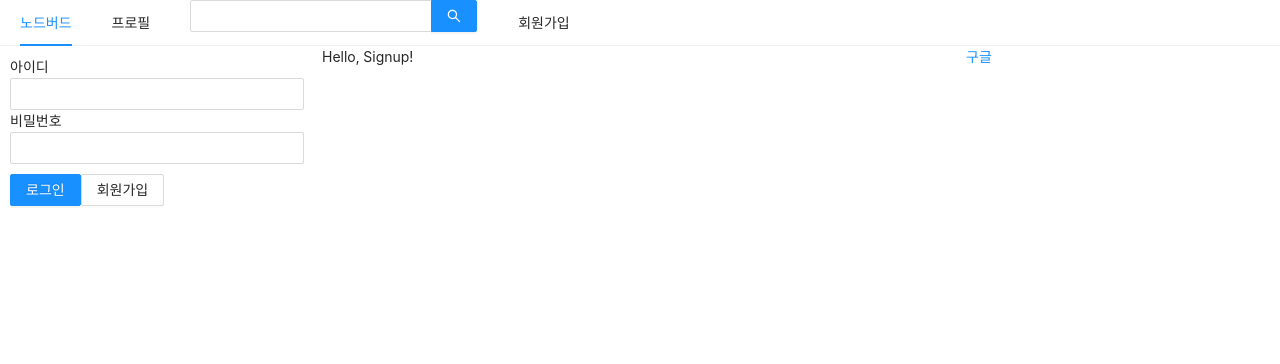
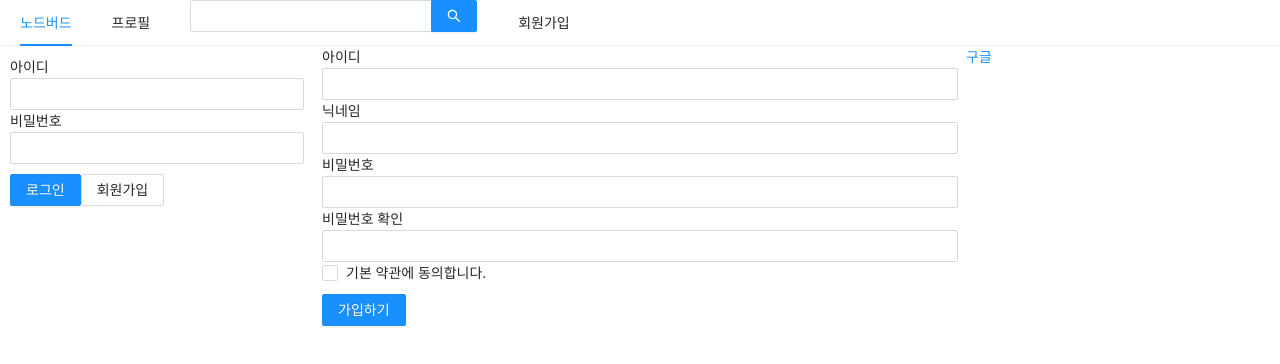
Before and after one commit to ehbong/20201010_react-nodebird, a Next.js app in the folder prepare/front/: page /signup in a window 1280 px wide. Shown: the top 364 px of the page. Built offline with nearby package versions, Linux system fonts and the light colour scheme.

Commit message:
add signup form contents

```diff
--- a/prepare/front/conponents/LoginForm.js
+++ b/prepare/front/conponents/LoginForm.js
@@ -2,6 +2,8 @@
 import { Form, Input, Button } from 'antd';
 import Link from 'next/link';
 import styled from 'styled-components';
+import PropTypes from 'prop-types';
+import useInput from '../hooks/useInput';
 
 const ButtonWrapper = styled.div`
   margin-top: 10px;
@@ -12,16 +14,8 @@
 `;
 
 function LoginForm({ setIsLogin }) {
-  const [id, setId] = useState('');
-  const [password, setPassword] = useState('');
-  //   const [passwordCheck, setPasswordCheck] = useState('');
-
-  const onChangeId = useCallback((e) => {
-    setId(e.target.value);
-  }, []);
-  const onChangePassword = useCallback((e) => {
-    setPassword(e.target.value);
-  }, []);
+  const [id, onChangeId] = useInput('');
+  const [password, onChangePassword] = useInput('');
 
   const onSubmitForm = useCallback((e) => {
     console.log(id, password);
@@ -59,4 +53,8 @@
   );
 }
 
+LoginForm.propTypes = {
+  setIsLogin: PropTypes.func.isRequired,
+};
+
 export default LoginForm;
--- /dev/null
+++ b/prepare/front/hooks/useInput.js
@@ -0,0 +1,10 @@
+import { useState, useCallback } from 'react';
+
+// 커스텀 hook
+export default (initalValue = null) => {
+  const [value, setValue] = useState(initalValue);
+  const handler = useCallback((e) => {
+    setValue(e.target.value);
+  }, []);
+  return [value, handler];
+};
--- a/prepare/front/pages/signup.js
+++ b/prepare/front/pages/signup.js
@@ -1,16 +1,107 @@
-import React from 'react';
+import React, { useCallback, useState } from 'react';
 import AppLayout from '../conponents/AppLayout';
 import Head from 'next/head';
+import { Form, Input, Checkbox, Button } from 'antd';
+import useInput from '../hooks/useInput';
+import styled from 'styled-components';
+import Password from 'antd/lib/input/Password';
+
+const ErrorMessage = styled.div`
+  color: red;
+`;
 
 const Signup = () => {
+  const [id, onChangeId] = useInput('');
+  const [nickname, onChangeNickname] = useInput('');
+  const [password, onChangePassword] = useInput('');
+  const [passwordError, setPasswordError] = useState(false);
+  const [passwordCheck, setPasswordCheck] = useState('');
+  const [term, setTerm] = useState(false);
+  const [termError, setTermError] = useState(false);
+
+  const onChangeTerm = useCallback((e) => {
+    setTerm(e.target.checked);
+    setTermError(false);
+  }, []);
+
+  const onChangePasswordCheck = useCallback(
+    (e) => {
+      setPasswordCheck(e.target.value);
+      setPasswordError(e.target.value !== password);
+    },
+    [password],
+  );
+
+  const onsubmit = useCallback(
+    (e) => {
+      if (password !== passwordCheck) return setPasswordError(true);
+      if (!term) return setTermError(true);
+      console.log(id, nickname, password);
+    },
+    [password, passwordCheck, passwordError, term],
+  );
+
   return (
     <>
-      <Head>
-        <meta charSet="utf-8" />
-        <title>회원가입 | NodeBird</title>
-      </Head>
       <AppLayout>
-        <div>Hello, Signup!</div>
+        <Head>
+          <title>회원가입 | NodeBird</title>
+        </Head>
+        <Form onFinish={onsubmit}>
+          <div>
+            <label htmlFor="user-id">아이디</label>
+            <br />
+            <Input name="user-id" value={id} onChange={onChangeId} required />
+          </div>
+          <div>
+            <label htmlFor="user-id">닉네임</label>
+            <br />
+            <Input
+              name="user-id"
+              value={nickname}
+              onChange={onChangeNickname}
+              required
+            />
+          </div>
+          <div>
+            <label htmlFor="user-password">비밀번호</label>
+            <br />
+            <Input
+              name="user-password"
+              type="password"
+              value={password}
+              onChange={onChangePassword}
+              required
+            />
+          </div>
+          <div>
+            <label htmlFor="user-password">비밀번호 확인</label>
+            <br />
+            <Input
+              name="user-password"
+              type="password"
+              value={passwordCheck}
+              onChange={onChangePasswordCheck}
+              required
+            />
+            {passwordError && (
+              <ErrorMessage>비밀번호가 일치하지 않습니다.</ErrorMessage>
+            )}
+          </div>
+          <div>
+            <Checkbox name="user-term" checked={term} onChange={onChangeTerm}>
+              기본 약관에 동의합니다.
+            </Checkbox>
+            {termError && (
+              <ErrorMessage>약관에 동의하셔야 합니다.</ErrorMessage>
+            )}
+          </div>
+          <div style={{ marginTop: 10 }}>
+            <Button type="primary" htmlType="submit">
+              가입하기
+            </Button>
+          </div>
+        </Form>
       </AppLayout>
     </>
   );
```
